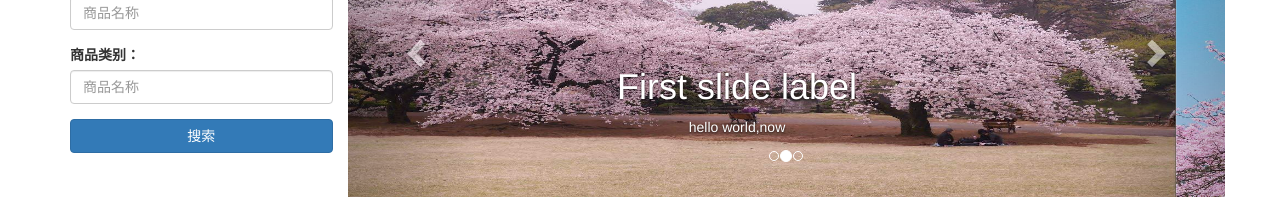
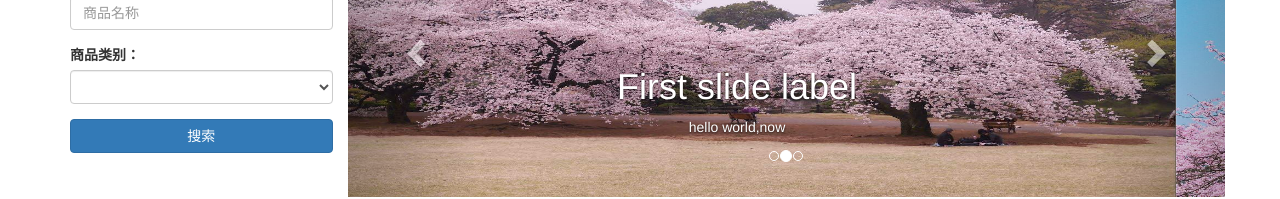
Before and after one commit to liyue2018/BlueBird, an Angular app: page / in a window 1280 px wide. Shown: the part 187-386 px from the top of the page. Built offline with nearby package versions, Linux system fonts and the light colour scheme.

Commit message:
search.html

```diff
--- a/src/app/search/search.component.html
+++ b/src/app/search/search.component.html
@@ -9,7 +9,8 @@
     </div>
     <div class="form-group">
         <label for="productCategory">商品类别：</label>
-        <input type="text" id="productCategory" placeholder="商品名称" class="form-control" />
+        <select id="productCategory" class="form-control">
+        </select>
     </div>
     <div class="form-group">
         <button class="btn btn-block btn-primary" type="submit">搜索</button>
```
